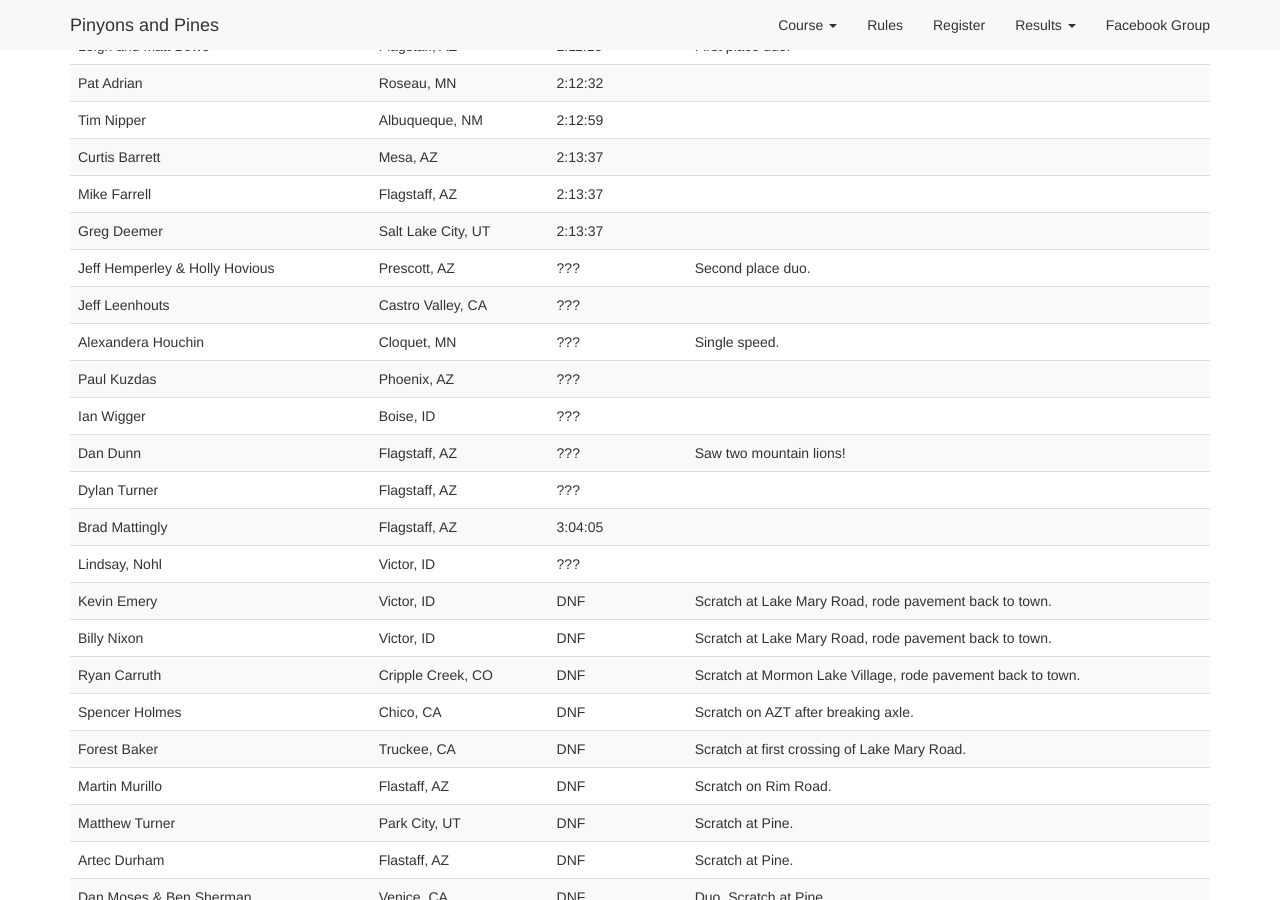
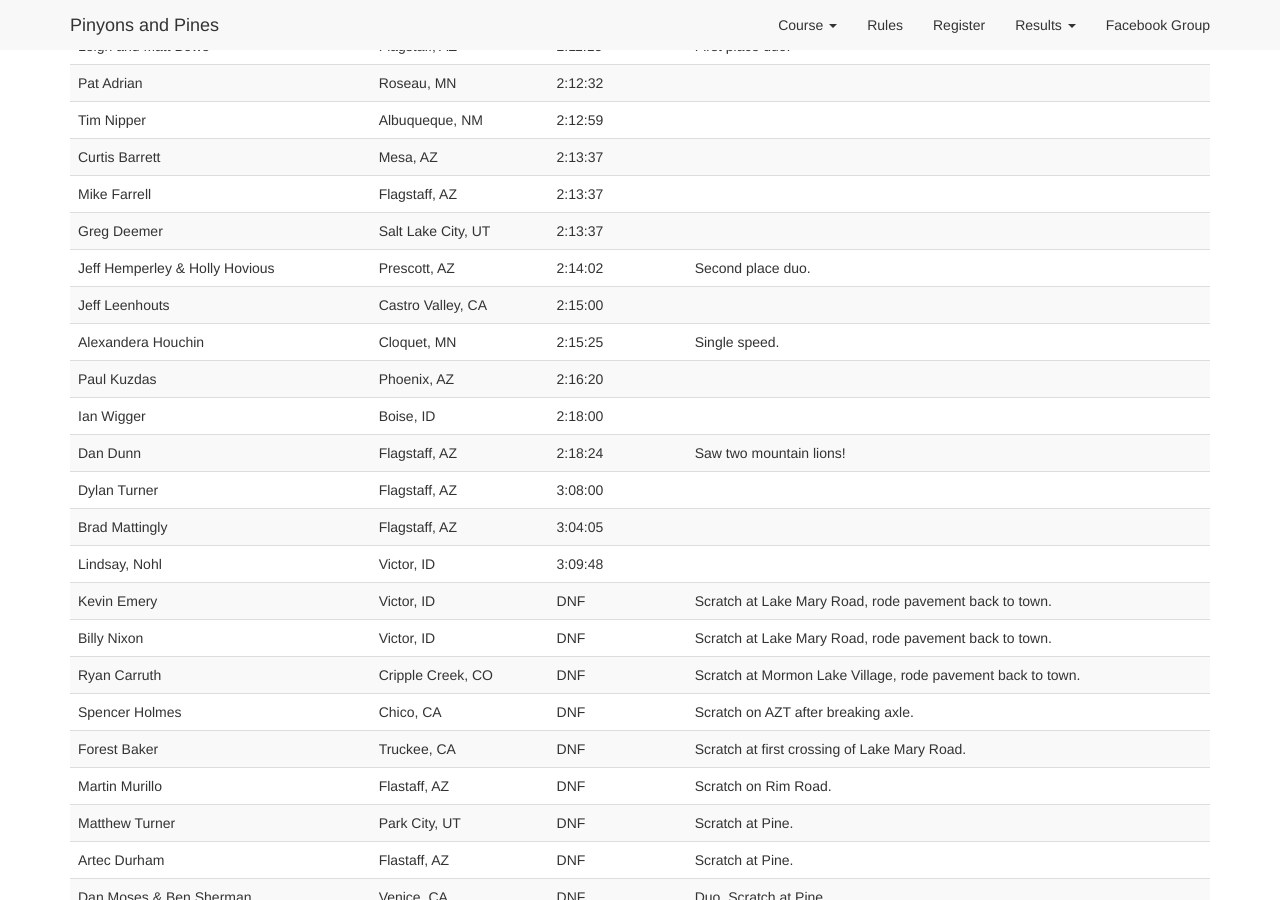
Before and after one commit to dcernst/PinyonsPines, a Jekyll site: the page built from results2021.md, in a window 1280 px wide and 900 px high, scrolled down 1056 px. Built offline with Jekyll 4.4.1, drawn with Linux system fonts in a browser that asks for light colours; nearby versions of some CDN libraries; some of the changed text lies outside the part shown.

Commit message:
Update to results

```diff
--- a/results2021.md
+++ b/results2021.md
@@ -73,31 +73,31 @@ The 2021 Grand Depart took place at 6am on Thursday, May 20.
 <td>Greg Deemer</td> <td>Salt Lake City, UT</td> <td>2:13:37</td> <td></td>
 </tr>
 <tr>
-<td>Jeff Hemperley & Holly Hovious</td> <td>Prescott, AZ</td> <td>???</td> <td>Second place duo.</td>
+<td>Jeff Hemperley & Holly Hovious</td> <td>Prescott, AZ</td> <td>2:14:02</td> <td>Second place duo.</td>
 </tr>
 <tr>
-<td>Jeff Leenhouts</td> <td>Castro Valley, CA</td> <td>???</td> <td></td>
+<td>Jeff Leenhouts</td> <td>Castro Valley, CA</td> <td>2:15:00</td> <td></td>
 </tr>
 <tr>
-<td>Alexandera Houchin</td> <td>Cloquet, MN</td> <td>???</td> <td>Single speed.</td>
+<td>Alexandera Houchin</td> <td>Cloquet, MN</td> <td>2:15:25</td> <td>Single speed.</td>
 </tr>
 <tr>
-<td>Paul Kuzdas</td> <td>Phoenix, AZ</td> <td>???</td> <td></td>
+<td>Paul Kuzdas</td> <td>Phoenix, AZ</td> <td>2:16:20</td> <td></td>
 </tr>
 <tr>
-<td>Ian Wigger</td> <td>Boise, ID</td> <td>???</td> <td></td>
+<td>Ian Wigger</td> <td>Boise, ID</td> <td>2:18:00</td> <td></td>
 </tr>
 <tr>
-<td>Dan Dunn</td> <td>Flagstaff, AZ</td> <td>???</td> <td>Saw two mountain lions!</td>
+<td>Dan Dunn</td> <td>Flagstaff, AZ</td> <td>2:18:24</td> <td>Saw two mountain lions!</td>
 </tr>
 <tr>
-<td>Dylan Turner</td> <td>Flagstaff, AZ</td> <td>???</td> <td></td>
+<td>Dylan Turner</td> <td>Flagstaff, AZ</td> <td>3:08:00</td> <td></td>
 </tr>
 <tr>
 <td>Brad Mattingly</td> <td>Flagstaff, AZ</td> <td>3:04:05</td> <td></td>
 </tr>
 <tr>
-<td>Lindsay, Nohl</td> <td>Victor, ID</td> <td>???</td> <td></td>
+<td>Lindsay, Nohl</td> <td>Victor, ID</td> <td>3:09:48</td> <td></td>
 </tr>
 <tr>
 <td>Kevin Emery</td> <td>Victor, ID</td> <td>DNF</td> <td>Scratch at Lake Mary Road, rode pavement back to town.</td>
@@ -221,10 +221,10 @@ The 2021 Grand Depart took place at 6am on Thursday, May 20.
 <td>Peter Schuster</td> <td>Littleton, CO</td> <td>2:06:51</td> <td>May 14, 2021</td> <td>Counterclockwise. Scratch at first crossing of Lake Mary Road, rode pavement back to town.</td>
 </tr>
 <tr>
-<td>Eric Morton</td> <td>Flagstaff, AZ</td> <td> </td> <td>May 25, 2021.</td>
+<td>Mike Enfield</td> <td>Show Low, AZ</td> <td> </td> <td>May 20, 2021</td> <td>Counterclockwise. Rode to start at Rim Road. Scratch on AZT.</td>
 </tr>
 <tr>
-<td>Mike Enfield</td> <td>Show Low, AZ</td> <td> </td> <td>May 20, 2021</td> <td>Counterclockwise. Rode to start at Rim Road. Scratch on AZT.</td>
+<td>Eric Morton</td> <td>Flagstaff, AZ</td> <td> </td> <td>May 25, 2021.</td>
 </tr>
 </tbody>
 
```
